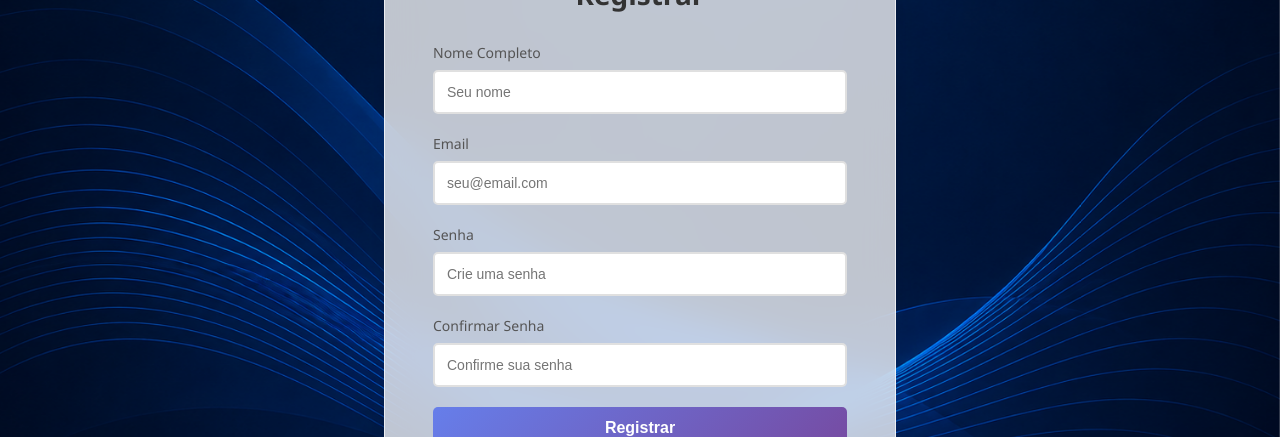
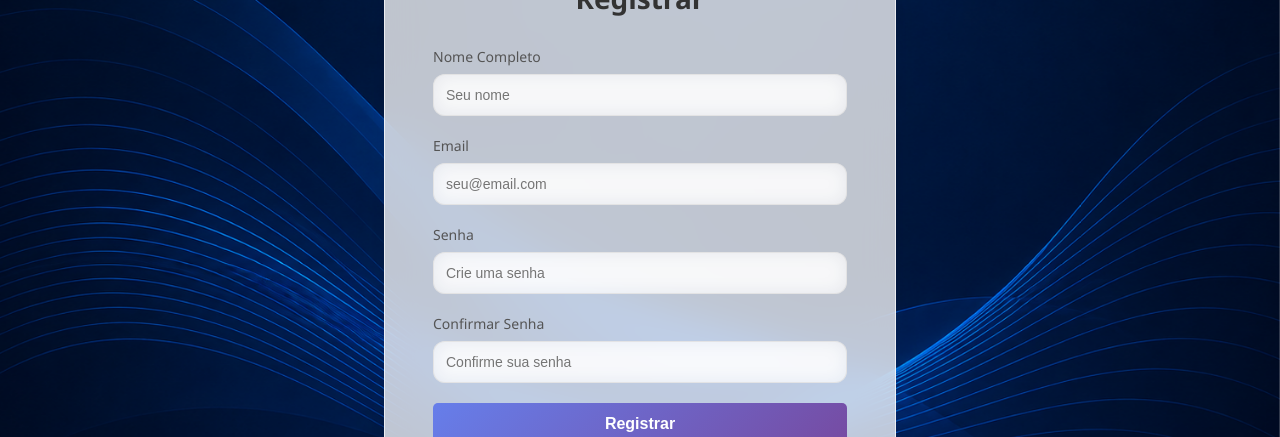
Before and after one commit to GabriellPRO/taskflow-app, a React (Vite) app in the folder frontend/: page /register in a window 1280 px wide. Shown: the part 169-606 px from the top of the page. Built offline with nearby package versions, Linux system fonts and the light colour scheme.

Commit message:
make input fields more transparent

```diff
--- a/frontend/src/styles.css
+++ b/frontend/src/styles.css
@@ -94,19 +94,25 @@ label {
   font-size: 14px;
 }
 
-input {
+input,
+textarea {
   width: 100%;
   padding: 12px;
-  border: 2px solid #e0e0e0;
-  border-radius: 5px;
+  border: 1px solid rgba(224, 224, 224, 0.8);
+  border-radius: 12px;
+  background: rgba(255, 255, 255, 0.55);
+  color: #333;
   font-size: 14px;
-  transition: border-color 0.3s;
+  transition: border-color 0.3s, background 0.3s, box-shadow 0.3s;
+  backdrop-filter: blur(10px);
 }
 
-input:focus {
+input:focus,
+textarea:focus {
   outline: none;
   border-color: #667eea;
-  box-shadow: 0 0 5px rgba(102, 126, 234, 0.3);
+  box-shadow: 0 0 10px rgba(102, 126, 234, 0.25);
+  background: rgba(255, 255, 255, 0.75);
 }
 
 button {
```
